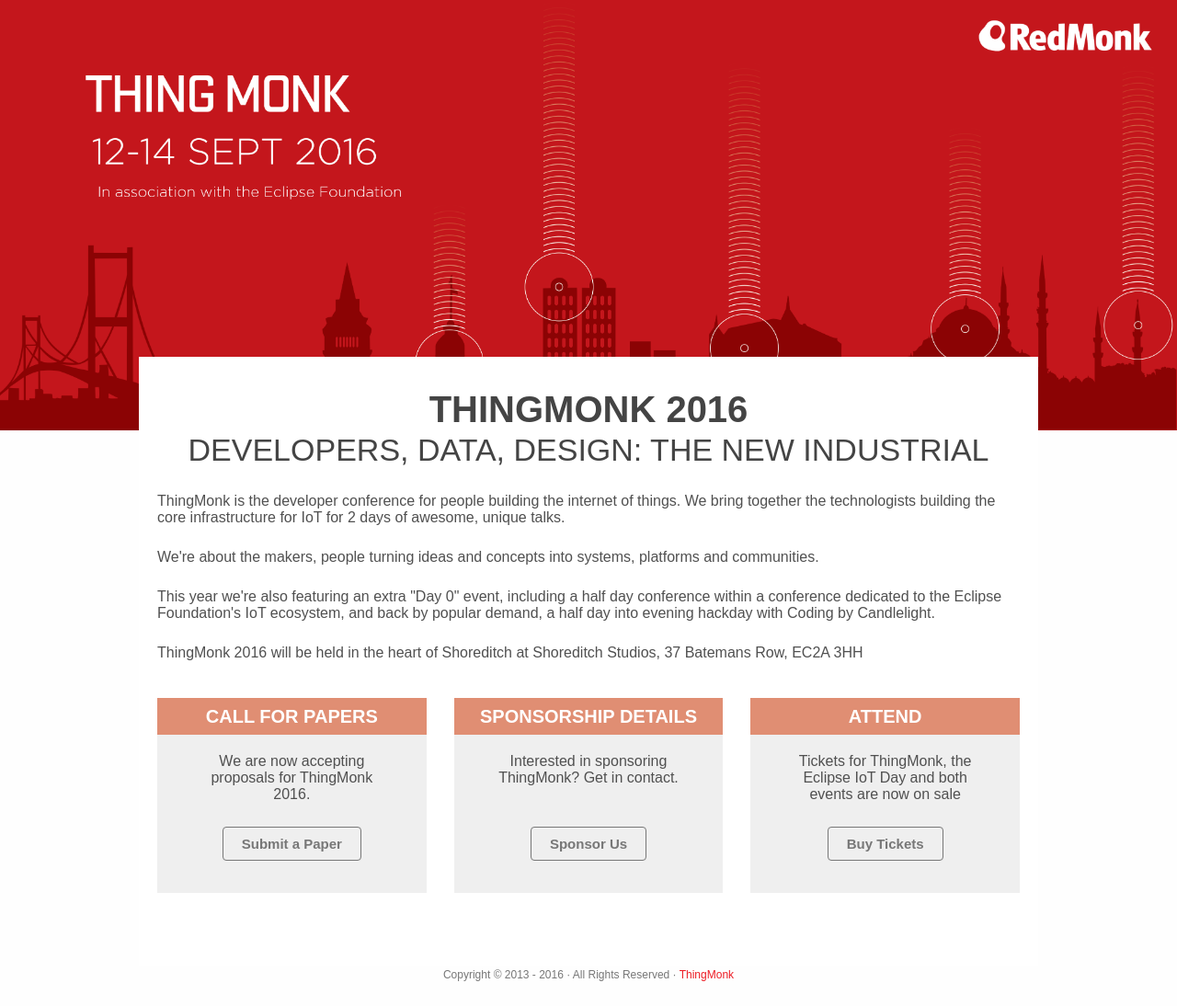
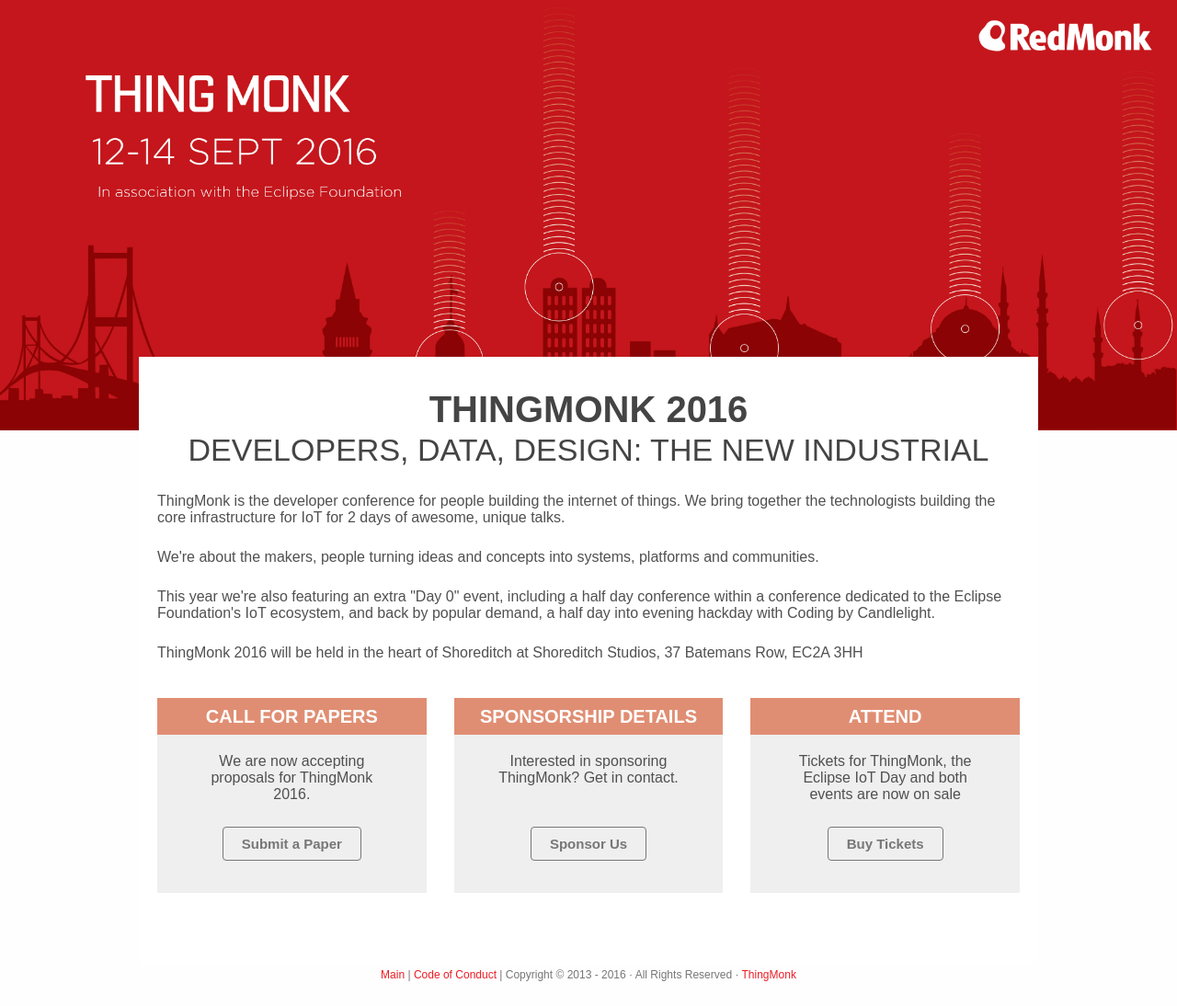
Before and after one commit to thingmonk/thingmonk.github.io, a Jekyll site: the page built from index.html, in a window 1280 px wide. Shown: the whole page at 92% size. Built offline with Jekyll 4.4.1, drawn with Linux system fonts in a browser that asks for light colours.

Commit message:
Add Code of Conduct back in

```diff
--- a/_includes/thingmonk-footer.html
+++ b/_includes/thingmonk-footer.html
@@ -1,6 +1,6 @@
 <footer class="rm-footer">
   <div class="rm-footer--inner">
-    <p>Copyright &copy; 2013 - 2016 &middot; All Rights Reserved &middot; <a href="http://thingmonk.com">ThingMonk</a></p>
+      <p><a href="/">Main</a> | <a href="/coc.html">Code of Conduct</a> | Copyright &copy; 2013 - 2016 &middot; All Rights Reserved &middot; <a href="http://thingmonk.com">ThingMonk</a></p>
   </div>
 </footer>
 
```
